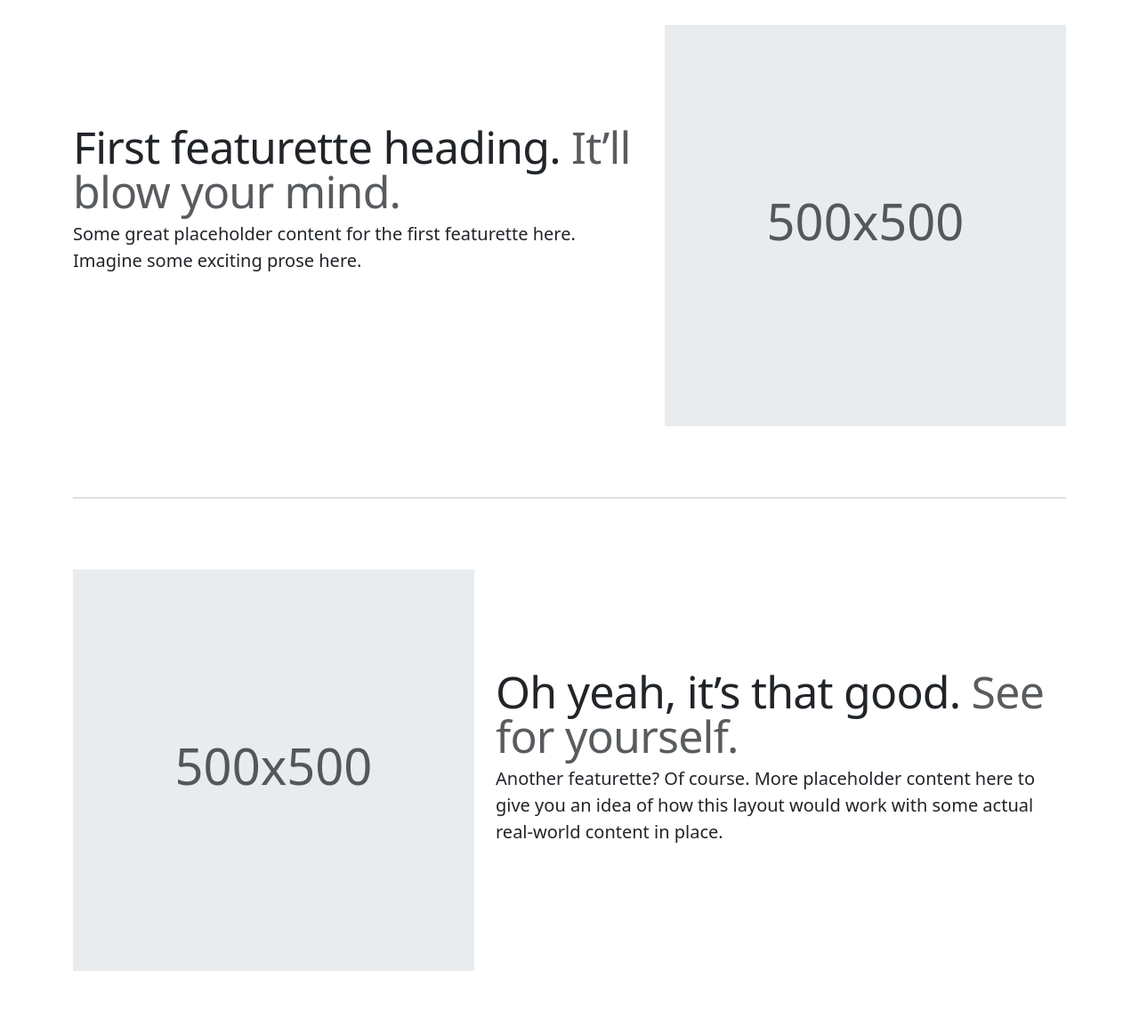
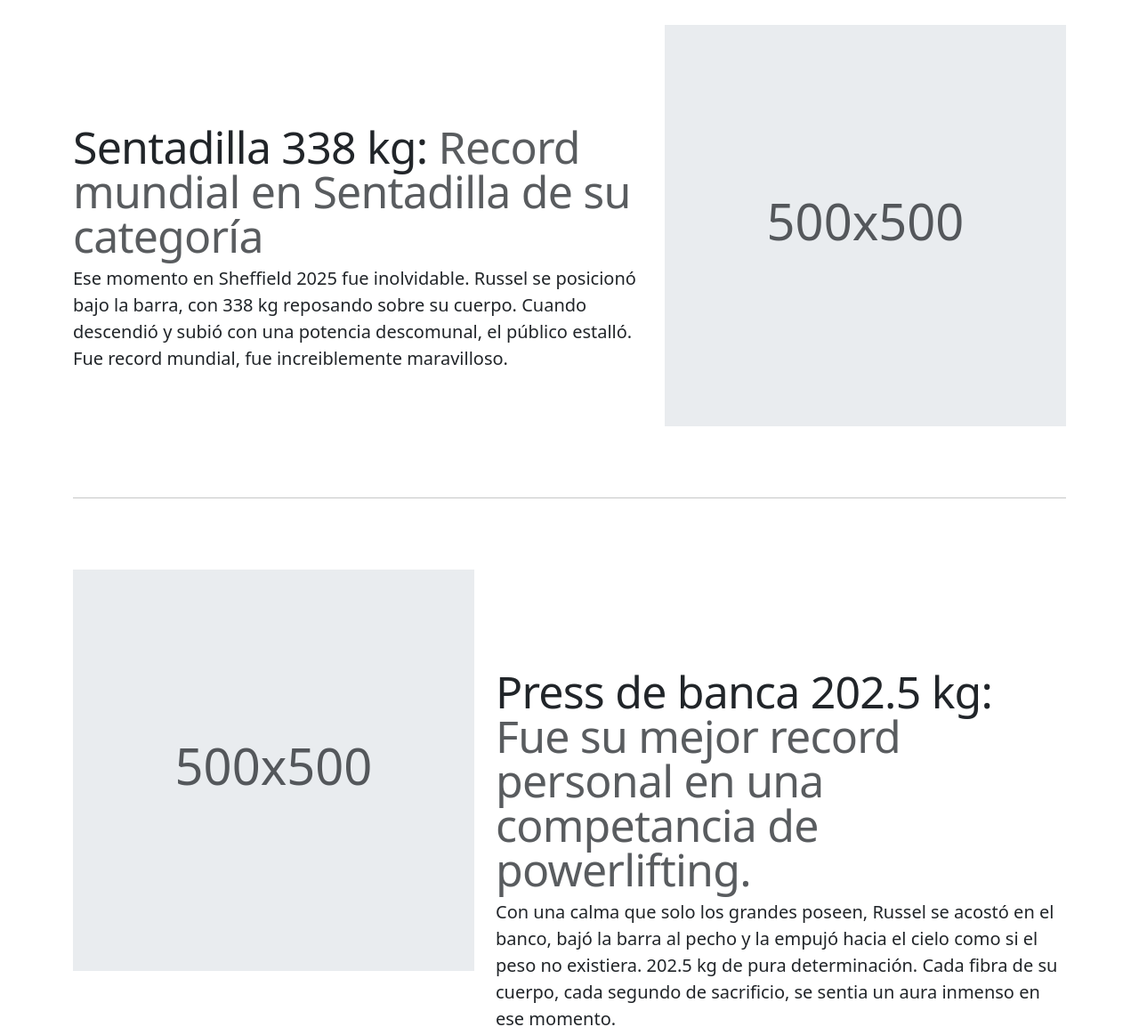
Before and after one commit to axelraiman24/carousel, a plain HTML site: page index.html in a window 1280 px wide. Shown: the part 1280-2443 px from the top of the page at 89% size. Drawn offline with nearby package versions, Linux system fonts and the light colour scheme; a script that the page names is missing.

Commit message:
actualizamos informacion sobre las hazañas de rusell

```diff
--- a/index.html
+++ b/index.html
@@ -286,8 +286,8 @@
 
     <div class="row featurette">
       <div class="col-md-7">
-        <h2 class="featurette-heading fw-normal lh-1">First featurette heading. <span class="text-body-secondary">It’ll blow your mind.</span></h2>
-        <p class="lead">Some great placeholder content for the first featurette here. Imagine some exciting prose here.</p>
+        <h2 class="featurette-heading fw-normal lh-1">Sentadilla 338 kg: <span class="text-body-secondary">Record mundial en Sentadilla de su categoría</span></h2>
+        <p class="lead">Ese momento en Sheffield 2025 fue inolvidable. Russel se posicionó bajo la barra, con 338 kg reposando sobre su cuerpo. Cuando descendió y subió con una potencia descomunal, el público estalló. Fue record mundial, fue increiblemente maravilloso.</p>
       </div>
       <div class="col-md-5">
         <svg class="bd-placeholder-img bd-placeholder-img-lg featurette-image img-fluid mx-auto" width="500" height="500" xmlns="http://www.w3.org/2000/svg" role="img" aria-label="Placeholder: 500x500" preserveAspectRatio="xMidYMid slice"><title>Placeholder</title><rect width="100%" height="100%" fill="var(--bs-secondary-bg)"/><text x="50%" y="50%" fill="var(--bs-secondary-color)" dy=".3em">500x500</text></svg>
@@ -298,8 +298,8 @@
 
     <div class="row featurette">
       <div class="col-md-7 order-md-2">
-        <h2 class="featurette-heading fw-normal lh-1">Oh yeah, it’s that good. <span class="text-body-secondary">See for yourself.</span></h2>
-        <p class="lead">Another featurette? Of course. More placeholder content here to give you an idea of how this layout would work with some actual real-world content in place.</p>
+        <h2 class="featurette-heading fw-normal lh-1">Press de banca 202.5 kg: <span class="text-body-secondary">Fue su mejor record personal en una competancia de powerlifting.</span></h2>
+        <p class="lead">Con una calma que solo los grandes poseen, Russel se acostó en el banco, bajó la barra al pecho y la empujó hacia el cielo como si el peso no existiera. 202.5 kg de pura determinación. Cada fibra de su cuerpo, cada segundo de sacrificio, se sentia un aura inmenso en ese momento.</p>
       </div>
       <div class="col-md-5 order-md-1">
         <svg class="bd-placeholder-img bd-placeholder-img-lg featurette-image img-fluid mx-auto" width="500" height="500" xmlns="http://www.w3.org/2000/svg" role="img" aria-label="Placeholder: 500x500" preserveAspectRatio="xMidYMid slice"><title>Placeholder</title><rect width="100%" height="100%" fill="var(--bs-secondary-bg)"/><text x="50%" y="50%" fill="var(--bs-secondary-color)" dy=".3em">500x500</text></svg>
@@ -310,8 +310,8 @@
 
     <div class="row featurette">
       <div class="col-md-7">
-        <h2 class="featurette-heading fw-normal lh-1">And lastly, this one. <span class="text-body-secondary">Checkmate.</span></h2>
-        <p class="lead">And yes, this is the last block of representative placeholder content. Again, not really intended to be actually read, simply here to give you a better view of what this would look like with some actual content. Your content.</p>
+        <h2 class="featurette-heading fw-normal lh-1">Peso muerto 330 kg: <span class="text-body-secondary">Fue su mejor record personal en una competicion en el ejercicio Deadlift.</span></h2>
+        <p class="lead">Y entonces vino el cierre, el clímax de la batalla. Se acercó a la barra como quien enfrenta a su destino. Agarró con fuerza, levantó y se irguió con 330 kg en las manos. No era solo fuerza, era arte, era alma. Cerró con un total de 870.5 kg, sellando un nuevo récord mundial. En ese instante, el mundo del powerlifting se inclinó ante él.</p>
       </div>
       <div class="col-md-5">
         <svg class="bd-placeholder-img bd-placeholder-img-lg featurette-image img-fluid mx-auto" width="500" height="500" xmlns="http://www.w3.org/2000/svg" role="img" aria-label="Placeholder: 500x500" preserveAspectRatio="xMidYMid slice"><title>Placeholder</title><rect width="100%" height="100%" fill="var(--bs-secondary-bg)"/><text x="50%" y="50%" fill="var(--bs-secondary-color)" dy=".3em">500x500</text></svg>
```
